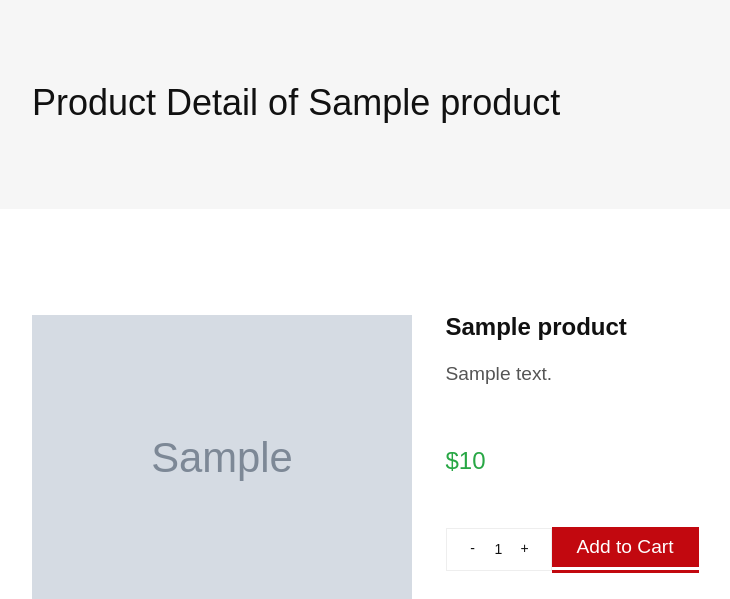
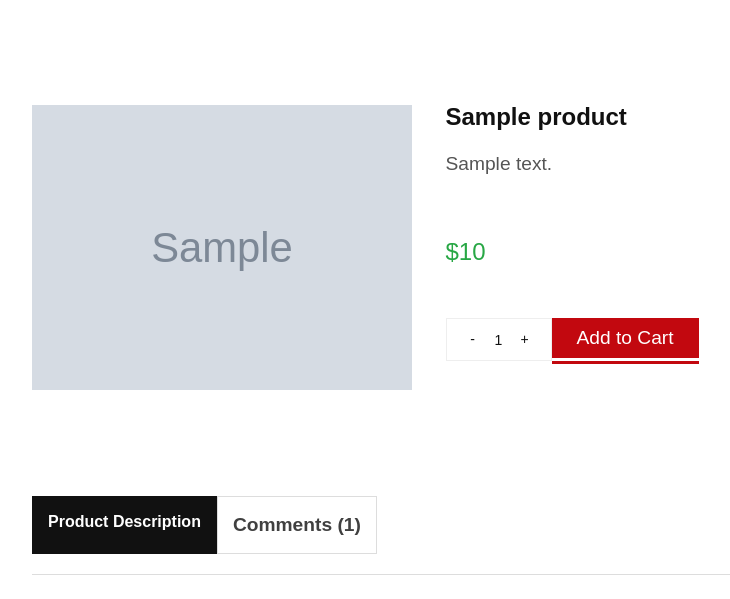
Before and after one commit to a1364t/onlineshop, a Django app: page /products/1/ in a window 1280 px wide. Shown: the part 103-702 px from the top of the page, without its empty margins (38-768 px from the left). Run offline with Django 4.2, Linux system fonts and the light colour scheme; tables that the repository leaves empty hold one stand-in row (values such as "Sample post"); grey boxes marked "Sample" are stand-in pictures; parts of the project's set-up code (start-up, migrations or seed data) failed here and were passed over; some libraries are stand-ins or nearby versions; some web fonts are replaced.

Commit message:
remove breadcrumb from product detail

```diff
--- a/products/templates/products/product_detail.html
+++ b/products/templates/products/product_detail.html
@@ -16,7 +16,7 @@
 <!-- Main Wrapper Start -->
 <div class="wrapper">
     <!-- Breadcrumb area Start -->
-    <div class="breadcrumb-area bg-color ptb--90" data-bg-color="#f6f6f6">
+    {% comment %} <div class="breadcrumb-area bg-color ptb--90" data-bg-color="#f6f6f6">
         <div class="container">
             <div class="row">
                 <div class="col-12">
@@ -26,7 +26,7 @@
                 </div>
             </div>
         </div>
-    </div>
+    </div> {% endcomment %}
     <!-- Breadcrumb area End -->
 
     <!-- Main Content Wrapper Start -->
```
Also changed, not shown: static/img/icon.png, 2 other files.
